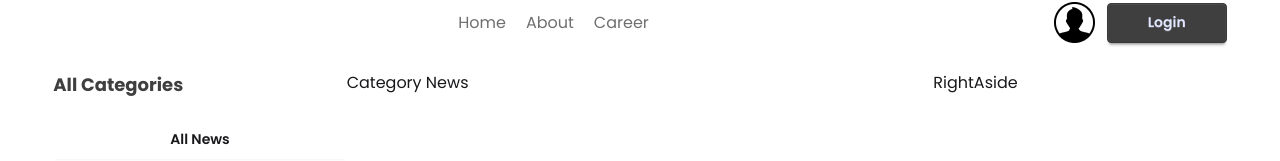
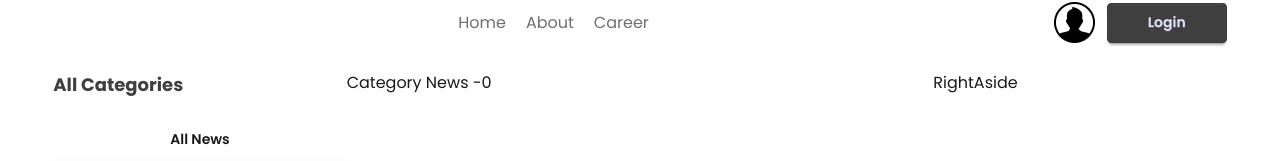
Before and after one commit to Big-Smokkee/Dragon-News, a React (Vite) app: page /category/0 in a window 1280 px wide. Shown: the part 372-533 px from the top of the page. Built offline with nearby package versions, Linux system fonts and the light colour scheme.

Commit message:
Successfully retrieve the id from children route of home page. UseParams

```diff
--- a/src/pages/CategoryNews.jsx
+++ b/src/pages/CategoryNews.jsx
@@ -1,9 +1,12 @@
+import { useParams } from "react-router";
 
 
 const CategoryNews = () => {
+    const { id } = useParams();
+    console.log(id);
     return (
         <div>
-            Category News
+            Category News -{id}
         </div>
     );
 };
```
